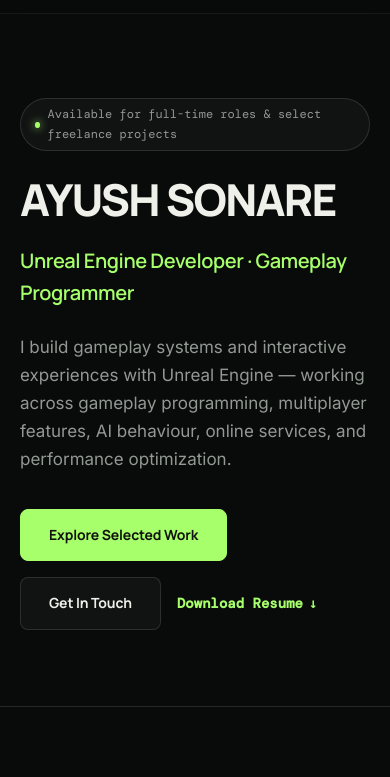
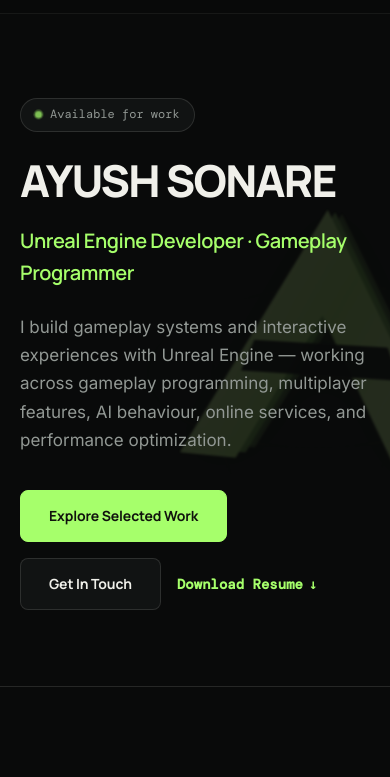
Before and after one commit to ayushsonare/Portfolio, a plain HTML site: page index.html in a window 390 px wide. Shown: the part 63-840 px from the top of the page. Drawn offline with nearby package versions, Linux system fonts and the light colour scheme.

Commit message:
Update hero status pill to 'Available for work' with blinking green dot and add 3D 'A' monogram beside name and in background on mobile

```diff
--- a/Assets/css/pages.css
+++ b/Assets/css/pages.css
@@ -6,8 +6,23 @@
    Home: Hero Section
    -------------------------------------------------------------------------- */
 .hero-section {
+  position: relative;
+  overflow: hidden;
   padding-top: clamp(64px, 10vh, 120px);
   padding-bottom: clamp(64px, 9vh, 100px);
+}
+
+.hero-container {
+  display: grid;
+  grid-template-columns: 1.15fr 0.85fr;
+  align-items: center;
+  gap: clamp(24px, 4vw, 64px);
+  position: relative;
+}
+
+.hero-content {
+  position: relative;
+  z-index: 2;
 }
 
 .hero-status-pill {
@@ -25,11 +40,154 @@
 }
 
 .status-dot {
-  width: 6px;
-  height: 6px;
+  width: 7px;
+  height: 7px;
   border-radius: 50%;
   background-color: var(--color-accent);
-  box-shadow: 0 0 8px var(--color-accent);
+  box-shadow: 0 0 10px var(--color-accent);
+  animation: pulseGreen 1.8s ease-in-out infinite;
+}
+
+@keyframes pulseGreen {
+  0% {
+    opacity: 1;
+    transform: scale(1);
+    box-shadow: 0 0 0 0 rgba(166, 255, 107, 0.7);
+  }
+  50% {
+    opacity: 0.35;
+    transform: scale(0.85);
+    box-shadow: 0 0 0 4px rgba(166, 255, 107, 0);
+  }
+  100% {
+    opacity: 1;
+    transform: scale(1);
+    box-shadow: 0 0 0 0 rgba(166, 255, 107, 0.7);
+  }
+}
+
+/* --------------------------------------------------------------------------
+   3D 'A' Monogram Stage (Right on Desktop, BG on Mobile/Portrait)
+   -------------------------------------------------------------------------- */
+.hero-logo-stage {
+  position: relative;
+  width: 100%;
+  max-width: 420px;
+  aspect-ratio: 1;
+  margin: 0 auto;
+  perspective: 1000px;
+  pointer-events: none;
+  filter: drop-shadow(0 24px 35px rgba(0, 0, 0, 0.45));
+  z-index: 1;
+}
+
+.hero-logo-rig {
+  position: absolute;
+  inset: 0;
+  transform-style: preserve-3d;
+  will-change: transform;
+}
+
+.a-prism {
+  position: absolute;
+  inset: 6%;
+  transform-style: preserve-3d;
+}
+
+.a-face {
+  position: absolute;
+  inset: 0;
+  clip-path: polygon(50% 0, 100% 88%, 79% 88%, 50% 36%, 21% 88%, 0 88%);
+  background:
+    linear-gradient(118deg, rgba(255, 255, 255, .96) 0%, rgba(255, 255, 255, .28) 21%, rgba(166, 255, 107, .82) 48%, rgba(255, 255, 255, .2) 70%, rgba(166, 255, 107, .88) 100%),
+    var(--color-accent);
+  backface-visibility: visible;
+  transition: filter 0.3s ease;
+}
+
+.a-face.front {
+  transform: translateZ(32px);
+  filter: brightness(1.15) drop-shadow(0 0 16px rgba(166, 255, 107, 0.25));
+}
+
+.a-face.back {
+  transform: translateZ(-32px) rotateY(180deg);
+  filter: brightness(0.4);
+}
+
+.a-face.mid {
+  transform: translateZ(0);
+  filter: brightness(0.72);
+  opacity: 0.95;
+}
+
+.a-line {
+  position: absolute;
+  left: 50%;
+  top: 51%;
+  width: 56%;
+  height: 11%;
+  transform: translate(-50%, -50%) translateZ(36px) rotate(-0.5deg);
+  background: var(--color-bg);
+  clip-path: polygon(8% 0, 92% 0, 100% 100%, 0 100%);
+  opacity: 0.95;
+}
+
+.orbital {
+  position: absolute;
+  inset: -6%;
+  border: 1px solid rgba(166, 255, 107, 0.22);
+  border-radius: 50%;
+  transform: rotateX(68deg) rotateZ(-20deg);
+  opacity: 0.65;
+}
+
+.orbital.two {
+  transform: rotateY(70deg) rotateZ(30deg);
+  border-color: rgba(255, 255, 255, 0.15);
+  opacity: 0.35;
+}
+
+.orbit-dot {
+  position: absolute;
+  width: 8px;
+  height: 8px;
+  border-radius: 50%;
+  background: var(--color-accent);
+  left: calc(50% - 4px);
+  top: -4px;
+  box-shadow: 0 0 18px var(--color-accent);
+}
+
+/* Portrait / Mobile View: Position 'A' in the Background */
+@media (max-width: 860px) {
+  .hero-container {
+    grid-template-columns: 1fr;
+    gap: 0;
+  }
+
+  .hero-logo-stage {
+    position: absolute;
+    right: -10%;
+    top: 50%;
+    transform: translateY(-50%);
+    width: clamp(280px, 60vw, 420px);
+    opacity: 0.18;
+    filter: blur(1px) drop-shadow(0 0 24px rgba(166, 255, 107, 0.1));
+    z-index: 0;
+  }
+
+  .hero-content {
+    z-index: 2;
+  }
+}
+
+@media (max-width: 480px) {
+  .hero-logo-stage {
+    right: -25%;
+    width: 320px;
+    opacity: 0.14;
+  }
 }
 
 .hero-title {
--- a/Assets/js/main.js
+++ b/Assets/js/main.js
@@ -4,3 +4,4 @@
 
 import './navigation.js';
 import './media.js';
+import './monogram.js';
--- /dev/null
+++ b/Assets/js/monogram.js
@@ -0,0 +1,57 @@
+/* ==========================================================================
+   3D Monogram Rig Animation Handler
+   ========================================================================== */
+
+document.addEventListener('DOMContentLoaded', () => {
+  const heroLogoRig = document.getElementById('heroLogoRig');
+  if (!heroLogoRig) return;
+
+  const reducedMotion = window.matchMedia('(prefers-reduced-motion: reduce)').matches;
+  if (reducedMotion) {
+    heroLogoRig.style.transform = 'rotateX(8deg) rotateY(-18deg) rotateZ(0deg)';
+    return;
+  }
+
+  let pointerX = 0;
+  let pointerY = 0;
+  let currentX = 0;
+  let currentY = 0;
+
+  // Track mouse coordinates normalized between -1 and 1
+  window.addEventListener('pointermove', (e) => {
+    pointerX = (e.clientX / window.innerWidth) * 2 - 1;
+    pointerY = (e.clientY / window.innerHeight) * 2 - 1;
+  }, { passive: true });
+
+  let rafId;
+  function animateMonogram(time) {
+    // Smooth lerp towards pointer position
+    currentX += (pointerX - currentX) * 0.05;
+    currentY += (pointerY - currentY) * 0.05;
+
+    // Organic idle floating oscillation
+    const idleRotY = Math.sin(time * 0.0006) * 12;
+    const idleRotX = Math.cos(time * 0.0005) * 5;
+    const idleRotZ = Math.sin(time * 0.00035) * 3;
+
+    // Combined interactive tilt + idle motion
+    const rx = currentY * -16 + idleRotX;
+    const ry = currentX * 22 + idleRotY - 15; // default slight 3/4 isometric angle
+    const rz = currentX * -4 + idleRotZ;
+
+    heroLogoRig.style.transform = `rotateX(${rx}deg) rotateY(${ry}deg) rotateZ(${rz}deg)`;
+
+    rafId = requestAnimationFrame(animateMonogram);
+  }
+
+  rafId = requestAnimationFrame(animateMonogram);
+
+  // Pause animation when tab is not visible to preserve battery
+  document.addEventListener('visibilitychange', () => {
+    if (document.hidden) {
+      cancelAnimationFrame(rafId);
+    } else {
+      rafId = requestAnimationFrame(animateMonogram);
+    }
+  });
+});
--- a/index.html
+++ b/index.html
@@ -77,10 +77,11 @@
   <main>
     <!-- Hero Section -->
     <section class="section hero-section">
-      <div class="container">
+      <div class="container hero-container">
+        <div class="hero-content">
           <div class="hero-status-pill">
             <span class="status-dot" aria-hidden="true"></span>
-          <span>Available for full-time roles & select freelance projects</span>
+            <span>Available for work</span>
           </div>
 
           <h1 class="hero-title">Ayush Sonare</h1>
@@ -97,6 +98,23 @@
               <span>Download Resume</span>
               <span class="arrow" aria-hidden="true">↓</span>
             </a>
+          </div>
+        </div>
+
+        <!-- 3D 'A' Monogram Stage -->
+        <div class="hero-logo-stage" aria-hidden="true">
+          <div class="hero-logo-rig" id="heroLogoRig">
+            <div class="orbital">
+              <div class="orbit-dot"></div>
+            </div>
+            <div class="orbital two"></div>
+            <div class="a-prism">
+              <div class="a-face back"></div>
+              <div class="a-face mid"></div>
+              <div class="a-face front"></div>
+              <div class="a-line"></div>
+            </div>
+          </div>
         </div>
       </div>
     </section>
```
Lines whose indentation alone changed are shown as unchanged.
